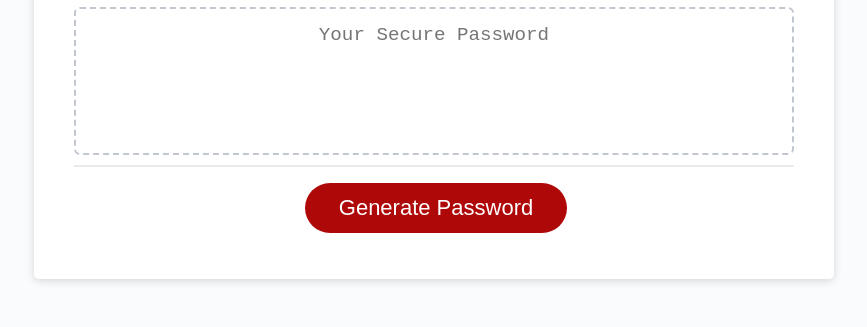
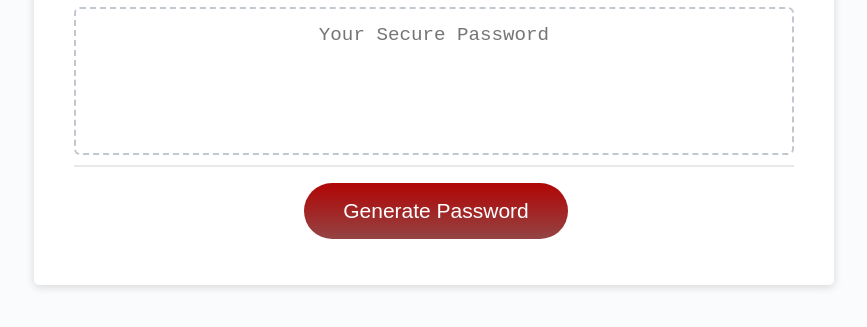
Before and after one commit to AndrewKepson/password-generator-using-javascript, a plain HTML site: page Develop/index.html in a window 1280 px wide. Shown: the part 241-568 px from the top of the page, without its empty margins (206-1073 px from the left). Drawn offline with Linux system fonts and the light colour scheme.

Commit message:
Added styling to generate button.

```diff
--- a/Develop/style.css
+++ b/Develop/style.css
@@ -73,19 +73,32 @@ header {
 }
 
 .btn {
-  border: none;
-  background-color: hsl(360, 91%, 36%);
-  border-radius: 25px;
+  background:linear-gradient(to bottom, #af0808 5%, #944444 100%);
+  background-color:#af0808;
   box-shadow: rgba(0, 0, 0, 0.1) 0px 1px 6px 0px rgba(0, 0, 0, 0.2) 0px 1px 1px
     0px;
-  color: hsl(0, 0%, 100%);
-  display: inline-block;
-  font-size: 22px;
-  line-height: 22px;
+  border-radius:28px;
+  border: none;
+  outline: none;
+	display:inline-block;
+	cursor:pointer;
+	color:#ffffff;
+	font-family:Arial;
+  font-size:21px;
   margin: 16px 16px 16px 20px;
-  padding: 14px 34px;
+	padding:16px 39px;
+  text-decoration:none;
   text-align: center;
-  cursor: pointer;
+}
+
+.btn:hover {
+  background:linear-gradient(to bottom, #944444 5%, #af0808 100%);
+	background-color:#944444;
+}
+
+.btn:active {
+  position:relative;
+	top:1px;
 }
 
 button[disabled] {
```
